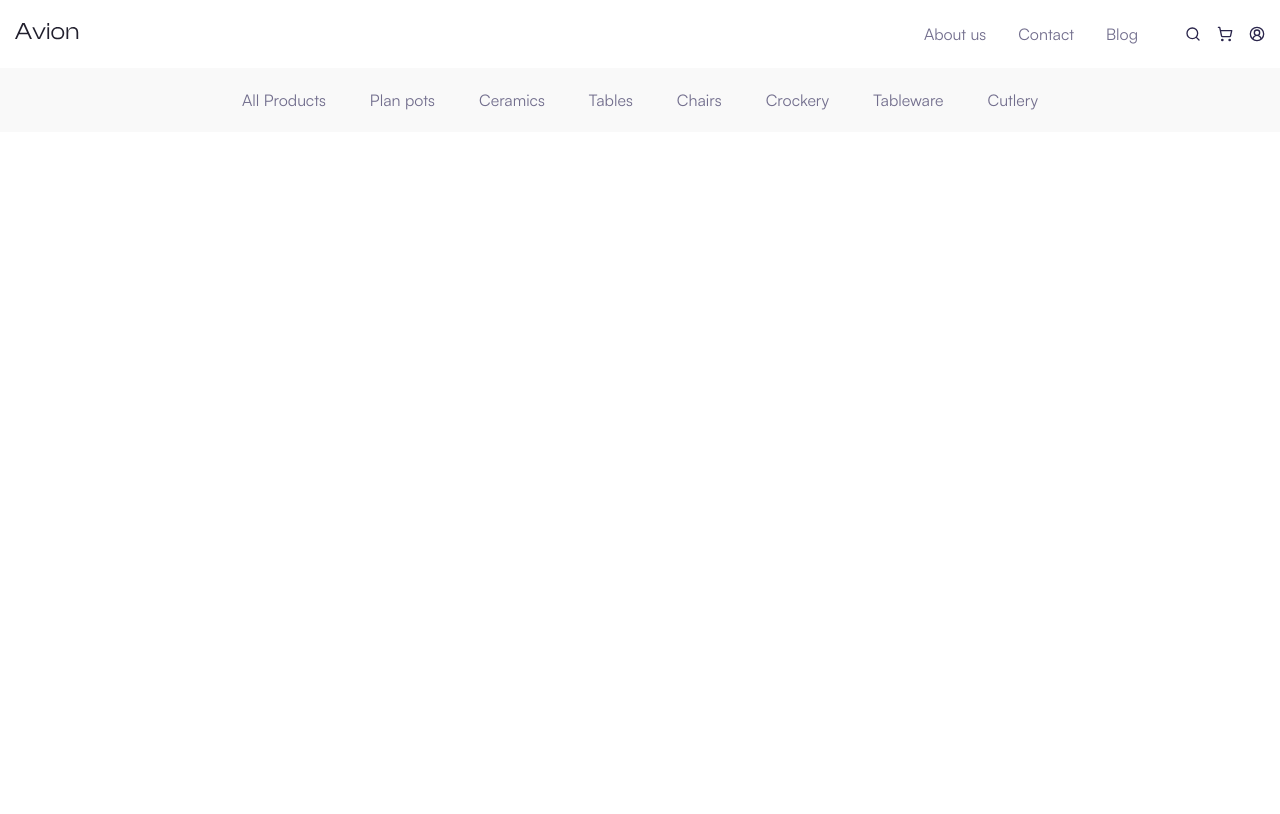
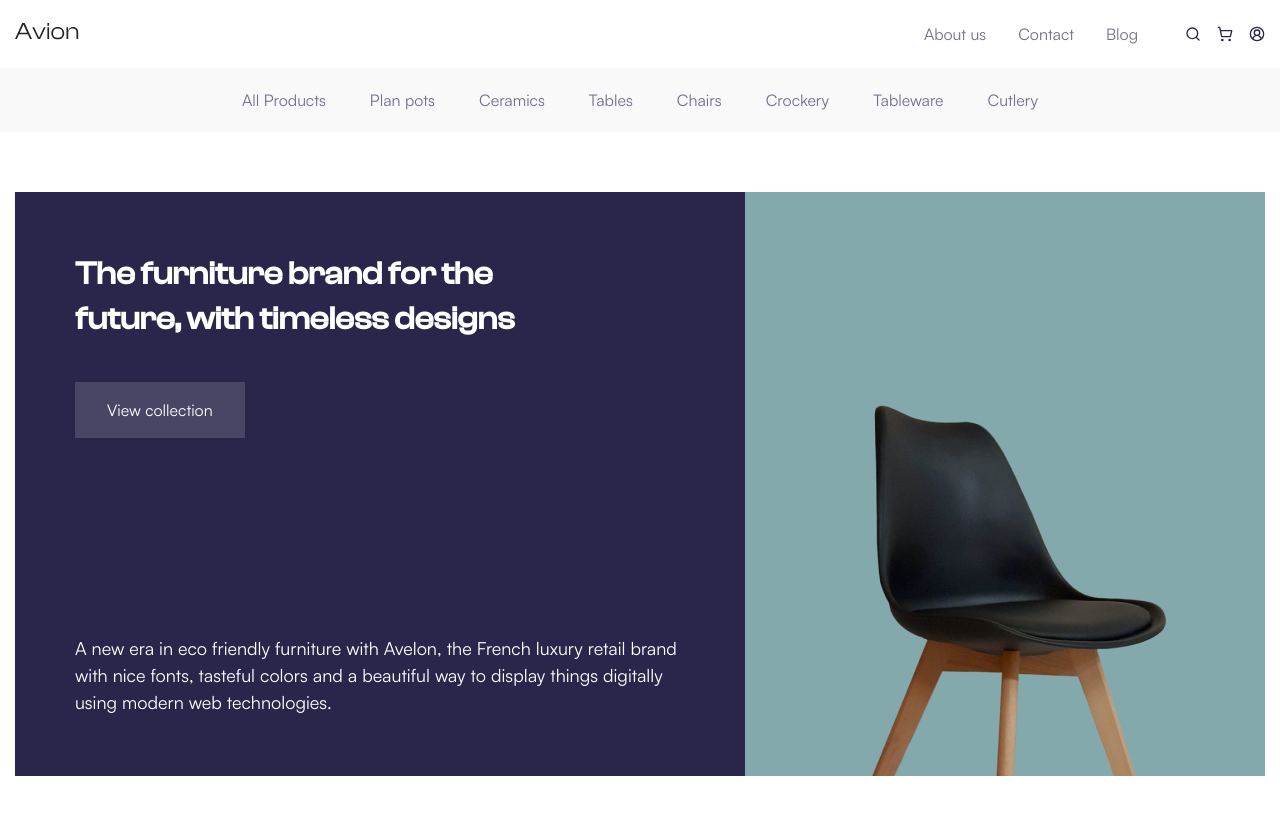
Before and after one commit to WhyDoJo/Avion, a website: page index.html in a window 1280 px wide. Drawn offline with Linux system fonts and the light colour scheme.

Commit message:
add section hero and styles

```diff
--- a/index.html
+++ b/index.html
@@ -90,5 +90,38 @@
         </div>
       </div>
     </header>
+
+    <main class="main">
+      <section class="hero">
+        <div class="container">
+          <div class="hero__content">
+            <div class="hero__text">
+              <h1 class="hero__title">
+                The furniture brand for the future, with timeless designs
+              </h1>
+
+              <a class="btn btn--theme-dark hero__link" href="#"
+                >View collection</a
+              >
+              <p class="hero__description">
+                A&nbsp;new era in&nbsp;eco friendly furniture with Avelon, the
+                French luxury retail brand with nice fonts, tasteful colors and
+                a&nbsp;beautiful way to&nbsp;display things digitally using
+                modern web technologies.
+              </p>
+            </div>
+
+            <img
+              class="hero__image"
+              src="src/img/hero-image.jpg"
+              srcset="src/img/hero-image_2x.jpg 2x"
+              width="520"
+              height="574"
+              alt="Chairs"
+            />
+          </div>
+        </div>
+      </section>
+    </main>
   </body>
 </html>
--- a/src/css/_settings.css
+++ b/src/css/_settings.css
@@ -35,3 +35,9 @@
 a {
   text-decoration: none;
 }
+
+img {
+  height: auto;
+  max-width: 100%;
+  object-fit: cover;
+}
--- a/src/css/_vars.css
+++ b/src/css/_vars.css
@@ -17,7 +17,6 @@
   --container-width: 1280px;
   --container-offset: 15px;
 
-  --main-trs: 0.3s ease;
   --text-trs:
     color 0.3s ease, border-color 0.3s ease-in-out,
     background-color 0.3s ease-in-out;
--- a/src/css/blocks/_btn.css
+++ b/src/css/blocks/_btn.css
@@ -1,3 +1,15 @@
 .btn {
-	color: red;
+  display: inline-flex;
+  align-items: center;
+  justify-content: center;
+  padding: 16px 32px;
+  font-weight: 400;
+  font-size: 16px;
+  line-height: 150%;
+  transform: var(--text-trs);
 }
+
+.btn--theme-dark {
+  color: var(--white);
+  background-color: rgba(249, 249, 249, 0.15);
+}
--- /dev/null
+++ b/src/css/blocks/_hero.css
@@ -0,0 +1,45 @@
+.hero {
+  padding: 60px 0;
+}
+
+.hero__content {
+  display: flex;
+}
+
+.hero__text {
+  padding: 60px;
+  display: flex;
+  flex-direction: column;
+  align-items: flex-start;
+  flex-grow: 1;
+
+  background-color: var(--dark-primary);
+}
+
+.hero__title {
+  margin: 0;
+  max-width: 514px;
+  font-family: var(--second-family);
+  color: var(--white);
+  font-size: 32px;
+  line-height: 140%;
+
+  margin-bottom: 40px;
+}
+
+.hero__link {
+  margin-bottom: auto;
+}
+
+.hero__description {
+  margin: 0;
+  max-width: 602px;
+  font-size: 18px;
+  line-height: 150%;
+  color: var(--white);
+}
+
+.hero__image {
+  flex-shrink: 0;
+  height: 100%;
+}
--- a/src/css/main.css
+++ b/src/css/main.css
@@ -10,3 +10,6 @@
 @import url("./blocks/_logo.css");
 @import url("./blocks/_header.css");
 @import url("./blocks/_nav.css");
+
+/* MAIN */
+@import url("./blocks/_hero.css");
```
Also changed, not shown: src/img/hero-image.jpg (added), src/img/hero-image_2x.jpg (added).
